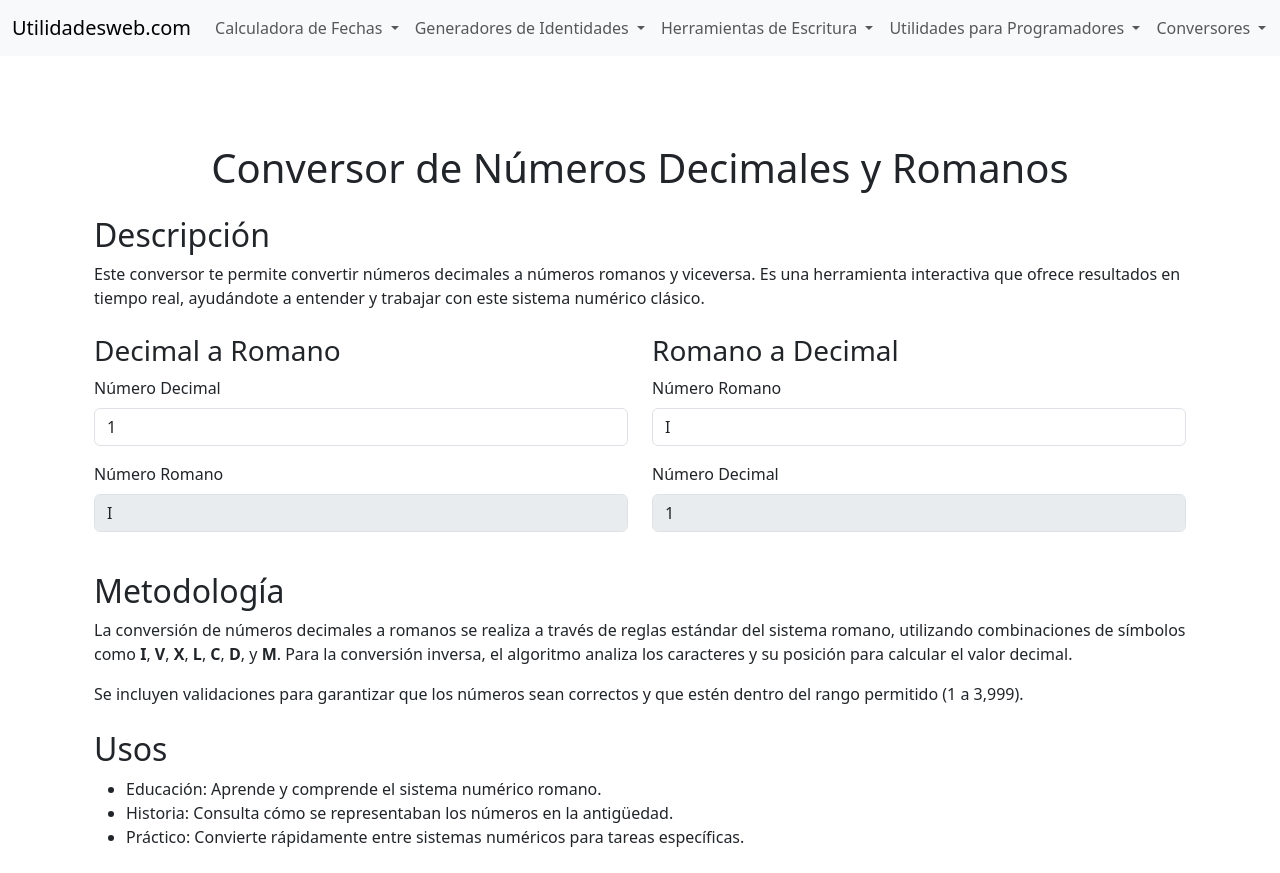
After one commit to jcm185387/utilidadesWeb, a Django app: page /conversor-numeros/ in a window 1280 px wide. The commit adds this page. Run offline with Django 5.2, Linux system fonts and the light colour scheme.

Commit message:
Modificaciones otros, se agregó conversión de números

```diff
--- a/utilidades/templates/utilidades/base.html
+++ b/utilidades/templates/utilidades/base.html
@@ -73,6 +73,16 @@
                             <!--<li><a class="dropdown-item" href="{% url 'conversor_formatos' %}">Conversor de formatos de archivos</a></li>-->
                         </ul>
                     </li>
+                    <!-- Nuevo menú Gastos de gasolina para viajes -->
+                    <li class="nav-item dropdown">
+                        <a class="nav-link dropdown-toggle" href="#" id="navbarOtros" role="button" data-bs-toggle="dropdown" aria-expanded="false">
+                            Otros
+                        </a>
+                        <ul class="dropdown-menu" aria-labelledby="navbarOtros">
+                            <li><a class="dropdown-item" href="{% url 'gastos_gasolina' %}">Gasto en gasolina para viajes</a></li>
+                            <li><a class="dropdown-item" href="{% url 'conversor_numeros' %}">Conversor de números romanos y decimales</a></li>
+                        </ul>
+                    </li>
                 </ul>
             </div>
         </div>
--- /dev/null
+++ b/utilidades/templates/utilidades/conversor_numeros.html
@@ -0,0 +1,166 @@
+{% extends 'utilidades/base.html' %}
+
+{% block content %}
+<div class="container mt-5">
+    <h1 class="text-center mb-4">Conversor de Números Decimales y Romanos</h1>
+
+    <!-- Descripción -->
+    <section class="mb-4">
+        <h2>Descripción</h2>
+        <p>Este conversor te permite convertir números decimales a números romanos y viceversa. Es una herramienta interactiva que ofrece resultados en tiempo real, ayudándote a entender y trabajar con este sistema numérico clásico.</p>
+    </section>
+
+    <form class="row">
+        <!-- Sección Decimal a Romano -->
+        <div class="col-md-6 mb-4">
+            <h3>Decimal a Romano</h3>
+            <div class="mb-3">
+                <label for="decimal" class="form-label">Número Decimal</label>
+                <input
+                    type="number"
+                    id="decimal"
+                    class="form-control"
+                    value="1"
+                    oninput="convertirDecimal()"
+                >
+                <div id="error-decimal" class="text-danger mt-2"></div>
+            </div>
+            <div class="mb-3">
+                <label for="resultado_romano" class="form-label">Número Romano</label>
+                <input
+                    type="text"
+                    id="resultado_romano"
+                    class="form-control"
+                    value="I"
+                    disabled
+                >
+            </div>
+        </div>
+
+        <!-- Sección Romano a Decimal -->
+        <div class="col-md-6 mb-4">
+            <h3>Romano a Decimal</h3>
+            <div class="mb-3">
+                <label for="romano" class="form-label">Número Romano</label>
+                <input
+                    type="text"
+                    id="romano"
+                    class="form-control"
+                    value="I"
+                    oninput="convertirRomano()"
+                >
+                <div id="error-romano" class="text-danger mt-2"></div>
+            </div>
+            <div class="mb-3">
+                <label for="resultado_decimal" class="form-label">Número Decimal</label>
+                <input
+                    type="text"
+                    id="resultado_decimal"
+                    class="form-control"
+                    value="1"
+                    disabled
+                >
+            </div>
+        </div>
+    </form>
+
+    <!-- Metodología -->
+    <section class="mb-4">
+        <h2>Metodología</h2>
+        <p>La conversión de números decimales a romanos se realiza a través de reglas estándar del sistema romano, utilizando combinaciones de símbolos como <b>I</b>, <b>V</b>, <b>X</b>, <b>L</b>, <b>C</b>, <b>D</b>, y <b>M</b>. Para la conversión inversa, el algoritmo analiza los caracteres y su posición para calcular el valor decimal.</p>
+        <p>Se incluyen validaciones para garantizar que los números sean correctos y que estén dentro del rango permitido (1 a 3,999).</p>
+    </section>
+
+    <!-- Usos -->
+    <section class="mb-4">
+        <h2>Usos</h2>
+        <ul>
+            <li>Educación: Aprende y comprende el sistema numérico romano.</li>
+            <li>Historia: Consulta cómo se representaban los números en la antigüedad.</li>
+            <li>Práctico: Convierte rápidamente entre sistemas numéricos para tareas específicas.</li>
+        </ul>
+    </section>
+</div>
+
+<script>
+    // Validar combinaciones de números romanos
+    function validarRomano(romano) {
+        const patronRomano = /^(?=[MDCLXVI])M{0,3}(CM|CD|D?C{0,3})(XC|XL|L?X{0,3})(IX|IV|V?I{0,3})$/;
+        return patronRomano.test(romano);
+    }
+
+    // Función para convertir Decimal a Romano
+    function convertirDecimal() {
+        const decimalInput = document.getElementById('decimal');
+        const romanoOutput = document.getElementById('resultado_romano');
+        const errorDecimal = document.getElementById('error-decimal');
+        const decimalValue = parseInt(decimalInput.value);
+
+        if (!isNaN(decimalValue) && decimalValue >= 1 && decimalValue <= 3999) {
+            const valores = [
+                [1000, 'M'], [900, 'CM'], [500, 'D'], [400, 'CD'],
+                [100, 'C'], [90, 'XC'], [50, 'L'], [40, 'XL'],
+                [10, 'X'], [9, 'IX'], [5, 'V'], [4, 'IV'], [1, 'I']
+            ];
+            let resultado = '';
+            let numero = decimalValue;
+
+            valores.forEach(([valor, simbolo]) => {
+                while (numero >= valor) {
+                    resultado += simbolo;
+                    numero -= valor;
+                }
+            });
+
+            romanoOutput.value = resultado;
+            errorDecimal.textContent = '';
+        } else if (decimalValue > 3999) {
+            romanoOutput.value = '';
+            errorDecimal.textContent = 'El número máximo permitido es 3,999.';
+        } else {
+            romanoOutput.value = '';
+            errorDecimal.textContent = 'Por favor ingrese un número decimal válido mayor que 0.';
+        }
+    }
+
+    // Función para convertir Romano a Decimal
+    function convertirRomano() {
+        const romanoInput = document.getElementById('romano');
+        const decimalOutput = document.getElementById('resultado_decimal');
+        const errorRomano = document.getElementById('error-romano');
+        const romanoValue = romanoInput.value.toUpperCase();
+
+        if (validarRomano(romanoValue)) {
+            const valores = { 'I': 1, 'V': 5, 'X': 10, 'L': 50, 'C': 100, 'D': 500, 'M': 1000 };
+            let total = 0;
+            let prevValue = 0;
+
+            for (const letra of romanoValue.split('').reverse()) {
+                const currentValue = valores[letra];
+                if (currentValue < prevValue) {
+                    total -= currentValue;
+                } else {
+                    total += currentValue;
+                }
+                prevValue = currentValue;
+            }
+
+            if (total > 3999) {
+                decimalOutput.value = '';
+                errorRomano.textContent = 'El número máximo permitido es MMMCMXCIX (3,999).';
+            } else {
+                decimalOutput.value = total;
+                errorRomano.textContent = '';
+            }
+        } else {
+            decimalOutput.value = '';
+            errorRomano.textContent = 'Por favor ingrese un número romano válido.';
+        }
+    }
+
+    document.addEventListener('DOMContentLoaded', () => {
+        convertirDecimal();
+        convertirRomano();
+    });
+</script>
+{% endblock %}
--- a/utilidades/urls.py
+++ b/utilidades/urls.py
@@ -26,4 +26,9 @@ urlpatterns = [
     path('conversor-divisas/', views.conversor_divisas, name='conversor_divisas'),
     path('conversor-unidades/', views.conversor_unidades, name='conversor_unidades'),
     path('conversor-formatos/', views.conversor_formatos, name='conversor_formatos'),
+
+    #URLS para OTROS
+    path('gastos-gasolina/', views.gastos_gasolina, name='gastos_gasolina'),
+    path('conversor-numeros/', views.conversor_numeros, name='conversor_numeros'),
+
 ]
--- a/utilidades/views.py
+++ b/utilidades/views.py
@@ -721,36 +721,245 @@ def conversor_formatos(request):
 
     return render(request, 'utilidades/conversor_formatos.html', {'resultado': resultado})
 
+#Conversor de unidades
+
+CONVERSIONES = {
+    "longitud": {
+        "metros": 1,
+        "kilometros": 0.001,
+        "centimetros": 100,
+        "milimetros": 1000,
+        "millas": 0.000621371,
+        "yardas": 1.09361,
+        "pies": 3.28084,
+        "pulgadas": 39.3701
+    },
+    "peso": {
+        "kilogramos": 1,
+        "gramos": 1000,
+        "miligramos": 1000000,
+        "toneladas": 0.001,
+        "libras": 2.20462,
+        "onzas": 35.274
+    },
+    "volumen": {
+        "litros": 1,
+        "mililitros": 1000,
+        "centimetros_cubicos": 1000,
+        "metros_cubicos": 0.001,
+        "galones_estadounidenses": 0.264172,
+        "galones_ingleses": 0.219969,
+        "onzas_liquidas": 33.814,
+        "tazas": 4.22675
+    },
+    "temperatura": {
+        "celsius": "C",
+        "fahrenheit": "F",
+        "kelvin": "K"
+    },
+    "tiempo": {
+        "segundos": 1,
+        "minutos": 0.0166667,
+        "horas": 0.000277778,
+        "dias": 0.0000115741,
+        "semanas": 0.0000016534,
+        "meses": 3.80265e-7,
+        "años": 3.17098e-8
+    },
+    "area": {
+        "metros_cuadrados": 1,
+        "kilometros_cuadrados": 0.000001,
+        "pies_cuadrados": 10.7639,
+        "yardas_cuadradas": 1.19599,
+        "hectareas": 0.0001,
+        "acres": 0.000247105
+    },
+    "velocidad": {
+        "metros_por_segundo": 1,
+        "kilometros_por_hora": 3.6,
+        "millas_por_hora": 2.23694,
+        "nudos": 1.94384
+    },
+    "almacenamiento": {
+        "bytes": 1,
+        "kilobytes": 0.001,
+        "megabytes": 0.000001,
+        "gigabytes": 0.000000001,
+        "terabytes": 0.000000000001
+    }
+}
+
+
+
+
 def conversor_unidades(request):
     resultado = None
-    mensaje_error = None  # Inicializamos la variable para el mensaje de error
+    mensaje_error = None
 
-        # Inicializamos las variables con valores predeterminados
+    categorias = CONVERSIONES.keys()
+    categoria_seleccionada = 'longitud'
+    unidades = CONVERSIONES[categoria_seleccionada]
+
     valor = 0
     unidad_origen = 'metros'
     unidad_destino = 'pies'
 
-
     if request.method == 'POST':
+        categoria_seleccionada = request.POST.get('categoria')
+        unidades = CONVERSIONES.get(categoria_seleccionada, {})
         valor = float(request.POST.get('valor', 0))
         unidad_origen = request.POST.get('unidad_origen')
         unidad_destino = request.POST.get('unidad_destino')
 
-        # Validación: Si la unidad de origen es igual a la unidad de destino, mostramos un error
         if unidad_origen == unidad_destino:
             mensaje_error = "La unidad de origen no puede ser igual a la unidad de destino."
         else:
-            # Ejemplo simple de conversión entre metros y pies
-            if unidad_origen == 'metros' and unidad_destino == 'pies':
-                resultado = valor * 3.28084  # 1 metro = 3.28084 pies
-            elif unidad_origen == 'pies' and unidad_destino == 'metros':
-                resultado = valor / 3.28084  # 1 pie = 0.3048 metros
+            factor_origen = unidades.get(unidad_origen)
+            factor_destino = unidades.get(unidad_destino)
 
-    # Pasamos el mensaje de error a la plantilla si es necesario
+            if factor_origen and factor_destino:
+                resultado = valor * (factor_destino / factor_origen)
+            else:
+                mensaje_error = "Unidades seleccionadas no válidas."
+
     return render(request, 'utilidades/conversor_unidades.html', {
+        'categorias': categorias,
+        'categoria_seleccionada': categoria_seleccionada,
+        'unidades': unidades,
         'resultado': resultado,
         'mensaje_error': mensaje_error,
         'valor': valor,
         'unidad_origen': unidad_origen,
         'unidad_destino': unidad_destino
     })
+
+
+#OTROS
+
+#GASOLINA PARA VIAJES:
+def gastos_gasolina(request):
+    # Inicializamos variables
+    precio_premium = 0
+    precio_magna = 0
+    rendimiento = 0
+    distancia = 0
+    gasto_total = None
+    mensaje_error = None
+
+    if request.method == 'POST':
+        try:
+            # Capturamos los valores del formulario
+            distancia = float(request.POST.get('distancia', 0))
+            rendimiento = float(request.POST.get('rendimiento', 0))
+            usar_premium = 'usar_premium' in request.POST
+            usar_magna = 'usar_magna' in request.POST
+
+            # Validamos los precios
+            if usar_premium:
+                precio_premium = float(request.POST.get('precio_premium', 0))
+            if usar_magna:
+                precio_magna = float(request.POST.get('precio_magna', 0))
+
+            # Validación básica
+            if distancia <= 0 or rendimiento <= 0:
+                mensaje_error = "La distancia y el rendimiento deben ser mayores a 0."
+            elif usar_premium and usar_magna and (precio_premium <= 0 or precio_magna <= 0):
+                mensaje_error = "Debe ingresar precios válidos para ambas gasolinas."
+            elif not usar_premium and not usar_magna:
+                mensaje_error = "Debe seleccionar al menos un tipo de gasolina."
+            else:
+                # Cálculo del gasto total
+                litros_necesarios = distancia / rendimiento
+                if usar_premium and usar_magna:
+                    gasto_total = {
+                        'Premium': litros_necesarios * precio_premium,
+                        'Magna': litros_necesarios * precio_magna
+                    }
+                elif usar_premium:
+                    gasto_total = {'Premium': litros_necesarios * precio_premium}
+                elif usar_magna:
+                    gasto_total = {'Magna': litros_necesarios * precio_magna}
+        except ValueError:
+            mensaje_error = "Por favor, ingrese valores numéricos válidos."
+
+    return render(request, 'utilidades/gastos_gasolina.html', {
+        'distancia': distancia,
+        'rendimiento': rendimiento,
+        'precio_premium': precio_premium,
+        'precio_magna': precio_magna,
+        'gasto_total': gasto_total,
+        'mensaje_error': mensaje_error,
+    })
+
+
+
+#romanos a decimales y viceversa
+
+# Funciones para convertir números decimales a romanos y viceversa
+import re
+
+# Funciones para convertir números decimales a romanos y viceversa
+def decimal_a_romano(num):
+    valores = [
+        (1000, 'M'), (900, 'CM'), (500, 'D'), (400, 'CD'),
+        (100, 'C'), (90, 'XC'), (50, 'L'), (40, 'XL'),
+        (10, 'X'), (9, 'IX'), (5, 'V'), (4, 'IV'), (1, 'I')
+    ]
+    romano = ""
+    for valor, simbolo in valores:
+        while num >= valor:
+            romano += simbolo
+            num -= valor
+    return romano
+
+def romano_a_decimal(romano):
+    valores = {
+        'I': 1, 'V': 5, 'X': 10, 'L': 50, 'C': 100, 'D': 500, 'M': 1000
+    }
+    total = 0
+    prev_value = 0
+    for letra in reversed(romano):
+        value = valores[letra]
+        if value < prev_value:
+            total -= value
+        else:
+            total += value
+        prev_value = value
+    return total
+
+def conversor_numeros(request):
+    resultado_decimal = 1  # Valor inicial para la conversión decimal
+    resultado_romano = 'I'  # Valor inicial para la conversión romana
+    mensaje_error_decimal = None
+    mensaje_error_romano = None
+
+    # Para la conversión Decimal a Romano
+    if request.method == 'POST':
+        decimal = request.POST.get('decimal', '').strip()
+        romano = request.POST.get('romano', '').strip()
+
+        if decimal:
+            try:
+                numero_decimal = int(decimal)
+                if numero_decimal <= 0:
+                    mensaje_error_decimal = "Por favor ingrese un número decimal mayor que 0."
+                else:
+                    resultado_romano = decimal_a_romano(numero_decimal)
+            except ValueError:
+                mensaje_error_decimal = "El valor ingresado no es un número decimal válido."
+
+        if romano:
+            if re.match('^[MDCLXVI]+$', romano.upper()):
+                try:
+                    resultado_decimal = romano_a_decimal(romano.upper())
+                except KeyError:
+                    mensaje_error_romano = "El número romano ingresado no es válido."
+            else:
+                mensaje_error_romano = "Por favor ingrese un número romano válido."
+
+    return render(request, 'utilidades/conversor_numeros.html', {
+        'resultado_decimal': resultado_decimal,
+        'resultado_romano': resultado_romano,
+        'mensaje_error_decimal': mensaje_error_decimal,
+        'mensaje_error_romano': mensaje_error_romano,
+    })
```
Also changed, not shown: utilidades/templates/utilidades/conversor_unidades.html (+50 -30 lines), utilidades/templates/utilidades/gastos_gasolina.html (added, +123 -0 lines).
